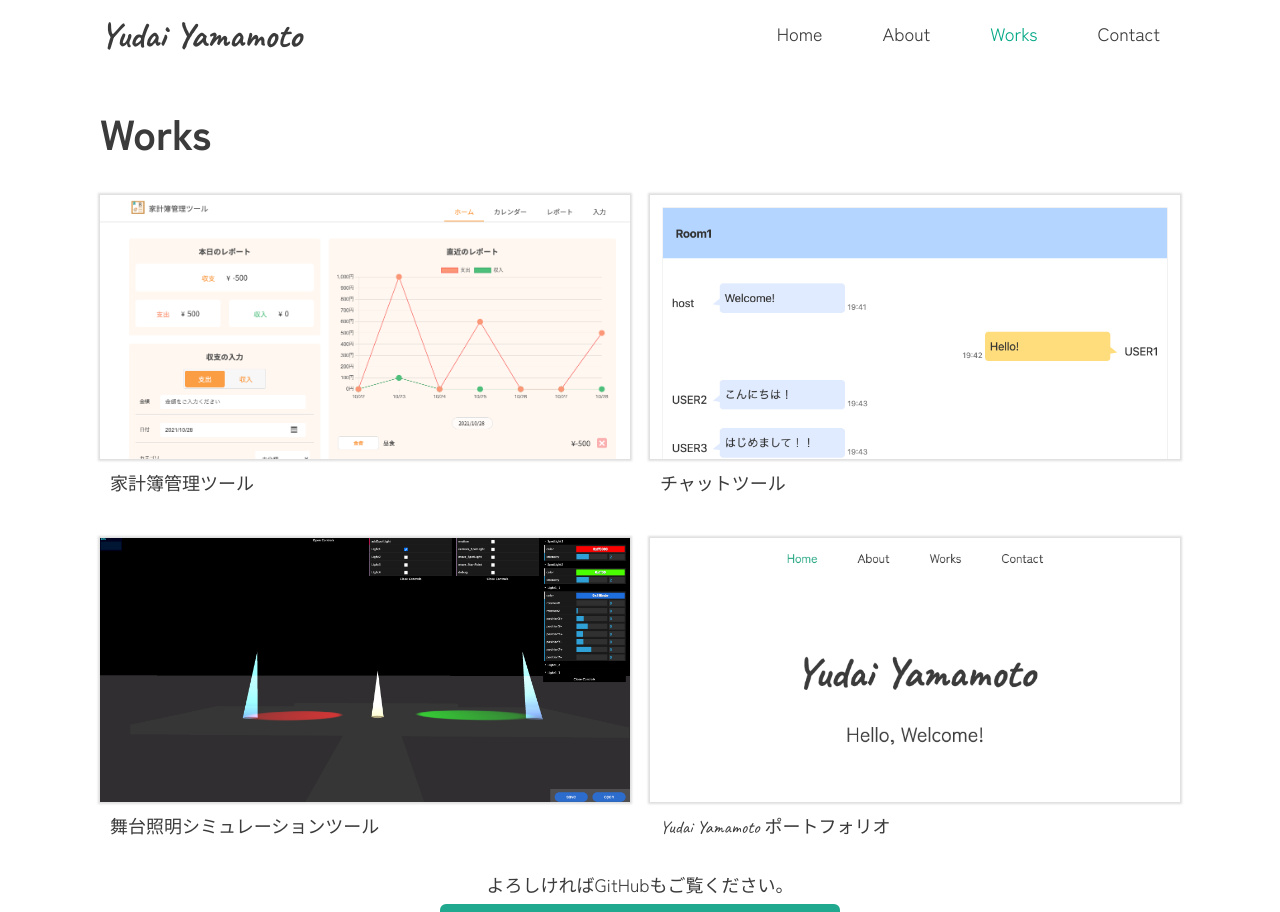
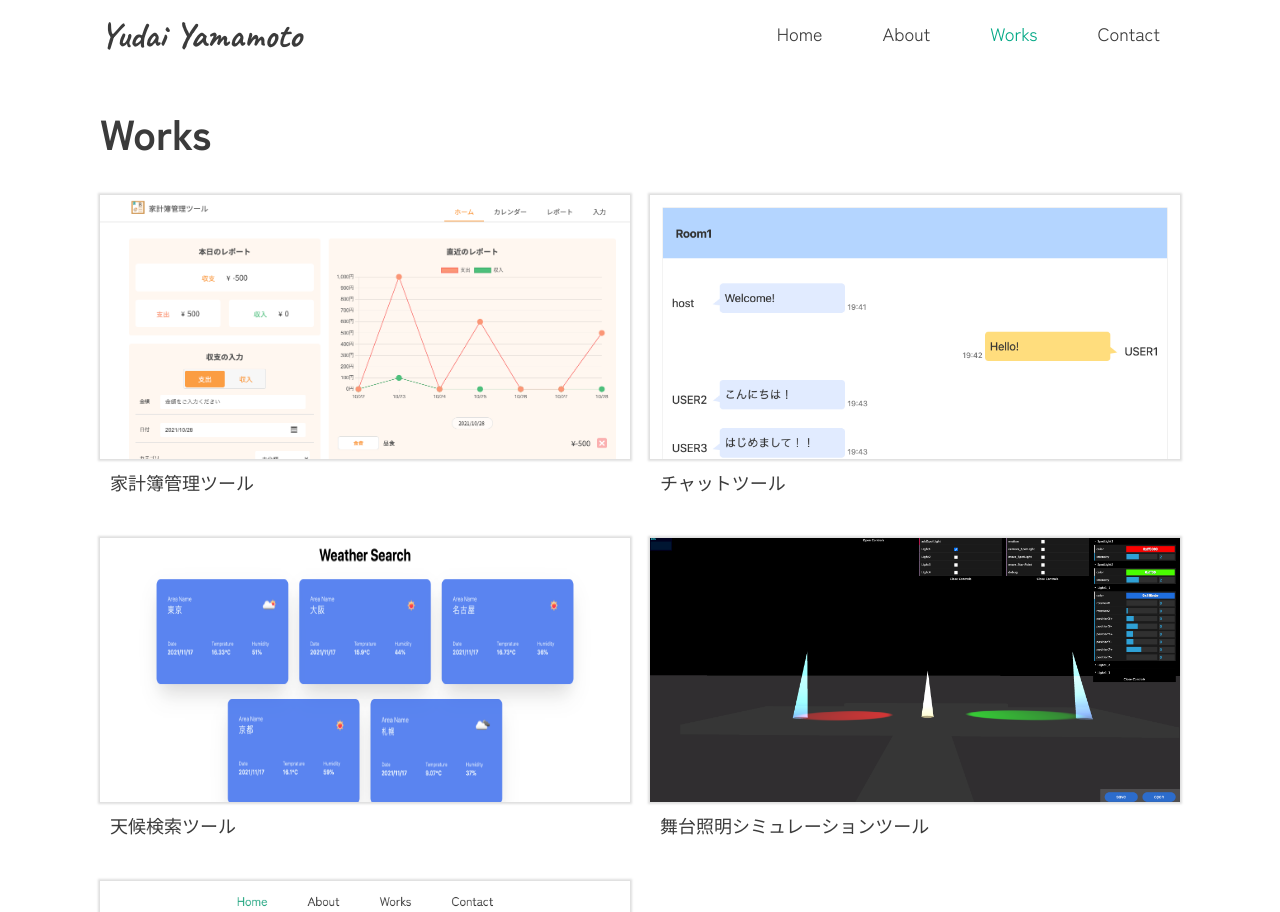
Before and after one commit to yudai1995/portfolio, a Next.js app: page /works in a window 1280 px wide. Shown: the top 912 px of the page. Built offline with nearby package versions, Linux system fonts and the light colour scheme.

Commit message:
add a new work

```diff
--- a/pages/works.tsx
+++ b/pages/works.tsx
@@ -24,7 +24,8 @@ const tecs = [
   "Node.js",
   "Express",
   "MySQL",
-  "Socket.IO"
+  "Socket.IO",
+  "tailwindcss"
 ];
 const tecList = tecs.map((tec, index) => new Tec(index, tec));
 
@@ -94,7 +95,7 @@ const works: {
     imgWidth: 1690,
     imgHeight: 1404,
     imgLayout: "responsive",
-    tecNum: [0, 2, 6, 8, 4, 9, 10, 12],
+    tecNum: [0, 6, 8, 4, 9, 10, 12],
     link: [
       {
         pagename: "GitHub",
@@ -119,6 +120,37 @@ const works: {
   },
   {
     id: 2,
+    name: "天候検索ツール",
+    imgSrc: "/images/works/weather-search-tool-img01.png",
+    imgWidth: 1690,
+    imgHeight: 1404,
+    imgLayout: "responsive",
+    tecNum: [0, 4, 7, 13],
+    link: [
+      {
+        pagename: "GitHub",
+        url: "https://github.com/YUDAI1995/weather-search-tool",
+        imgSrc: "/images/github-icon01.png",
+        linkIcon: "",
+        linkWidth: 64,
+        linkHeight: 64,
+      },
+      {
+        pagename: "サイト",
+        url: "https://weather-search-tool.vercel.app",
+        imgSrc: "/images/webpage-icon01.png",
+        linkIcon: "",
+        linkWidth: 64,
+        linkHeight: 64,
+      },
+    ],
+    comment: [
+      "地図検索と検索地域の天候が確認できるツールです。",
+      "地図と天候の情報はGoogle MapsとOpen WeatherのAPIを使用させていただいております。"
+    ],
+  },
+  {
+    id: 3,
     name: "舞台照明シミュレーションツール",
     imgSrc: "/images/works/stage-lighting-simulation-img01.png",
     imgWidth: 1920,
```
Also changed, not shown: public/images/works/weather-search-tool-img01.png (added).
